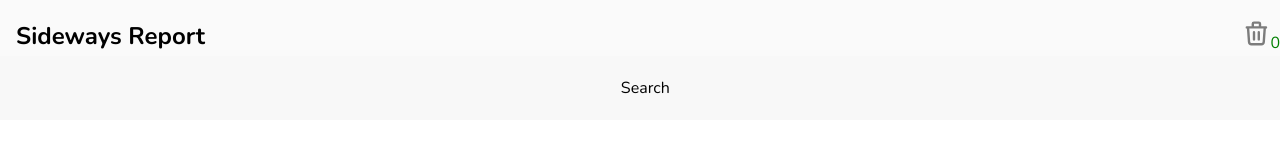
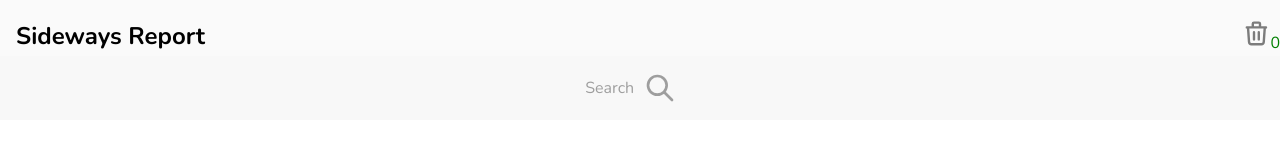
Before and after one commit to dsmeny/sideways-report, a Next.js app: page / in a window 1280 px wide. Shown: the top 162 px of the page. Built offline with nearby package versions, Linux system fonts and the light colour scheme.

Commit message:
changing search color and appearance

```diff
--- a/components/layout/menu/MenuItem.js
+++ b/components/layout/menu/MenuItem.js
@@ -5,13 +5,33 @@ const MenuItem = (props) => {
     <>
       <ul className={classes.list_styles}>
         <li
-          className={(props.searchTrigger && classes.active) || ""}
           onClick={(e) => {
-            e.target.classList.toggle(classes.active);
+            e.currentTarget.classList.toggle(classes.active);
             props.classTriggerHandler();
+            e.stopPropagation();
           }}
         >
-          Search
+          <span
+            style={{
+              transform: "translateX(-10px)",
+            }}
+          >
+            Search
+          </span>
+          <svg
+            xmlns="http://www.w3.org/2000/svg"
+            style={{ height: "2rem" }}
+            fill="none"
+            viewBox="0 0 24 24"
+            stroke="currentColor"
+          >
+            <path
+              strokeLinecap="round"
+              strokeLinejoin="round"
+              strokeWidth={2}
+              d="M21 21l-6-6m2-5a7 7 0 11-14 0 7 7 0 0114 0z"
+            />
+          </svg>
         </li>
         {/* <li>p2</li>
         <li>p3</li> */}
--- a/components/layout/menu/MenuItem.module.css
+++ b/components/layout/menu/MenuItem.module.css
@@ -9,10 +9,12 @@
 }
 
 .list_styles li {
-  width: 3vw;
+  width: 7vw;
   height: 4vh;
+  display: flex;
+  color: var(--border-color);
 }
 
 .active {
-  color: var(--hover-highlight-color);
+  color: var(--hover-highlight-color) !important;
 }
--- a/styles/globals.css
+++ b/styles/globals.css
@@ -55,7 +55,7 @@ input:focus {
 
   /* highlighting colors */
   --green-highlight-color: rgb(126, 221, 131);
-  --hover-highlight-color: rgb(190, 172, 226);
+  --hover-highlight-color: rgba(0, 116, 217, 0.4);
 
   /* structural formatting */
   --row-widths: 70vw;
```
